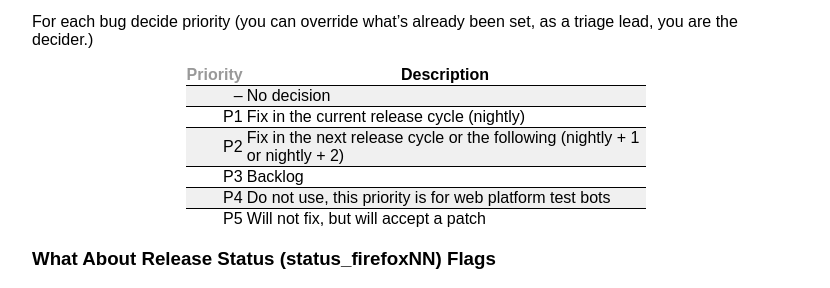
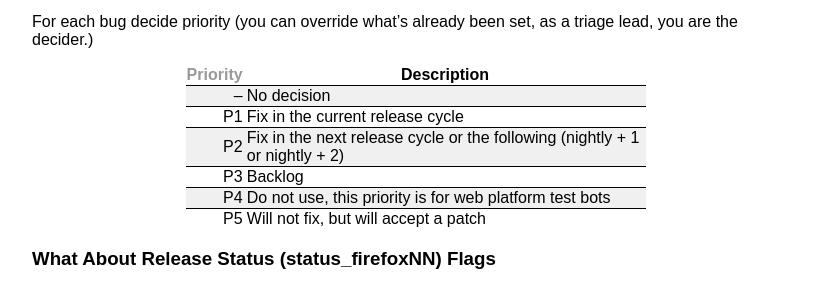
Before and after one commit to mozilla/bug-handling, a Jekyll site: the page built from _policies/triage-bugzilla.md, in a window 1280 px wide and 900 px high, scrolled down 1036 px. Shown: the part 152-440 px from the top of the window, without its empty margins (224-1054 px from the left). Built offline with Jekyll 4.4.1, drawn with Linux system fonts in a browser that asks for light colours; some web fonts are replaced.

```diff
--- a/_policies/triage-bugzilla.md
+++ b/_policies/triage-bugzilla.md
@@ -53,7 +53,7 @@
 | [Priority](#how-do-you-triage) | Description |
 | ---: | --- |
 | -- | No decision |
-| P1 | Fix in the current release cycle (nightly) |
+| P1 | Fix in the current release cycle |
 | P2 | Fix in the next release cycle or the following (nightly + 1 or nightly + 2) |
 | P3 | Backlog |
 | P4 | Do not use, this priority is for web platform test bots |
```
